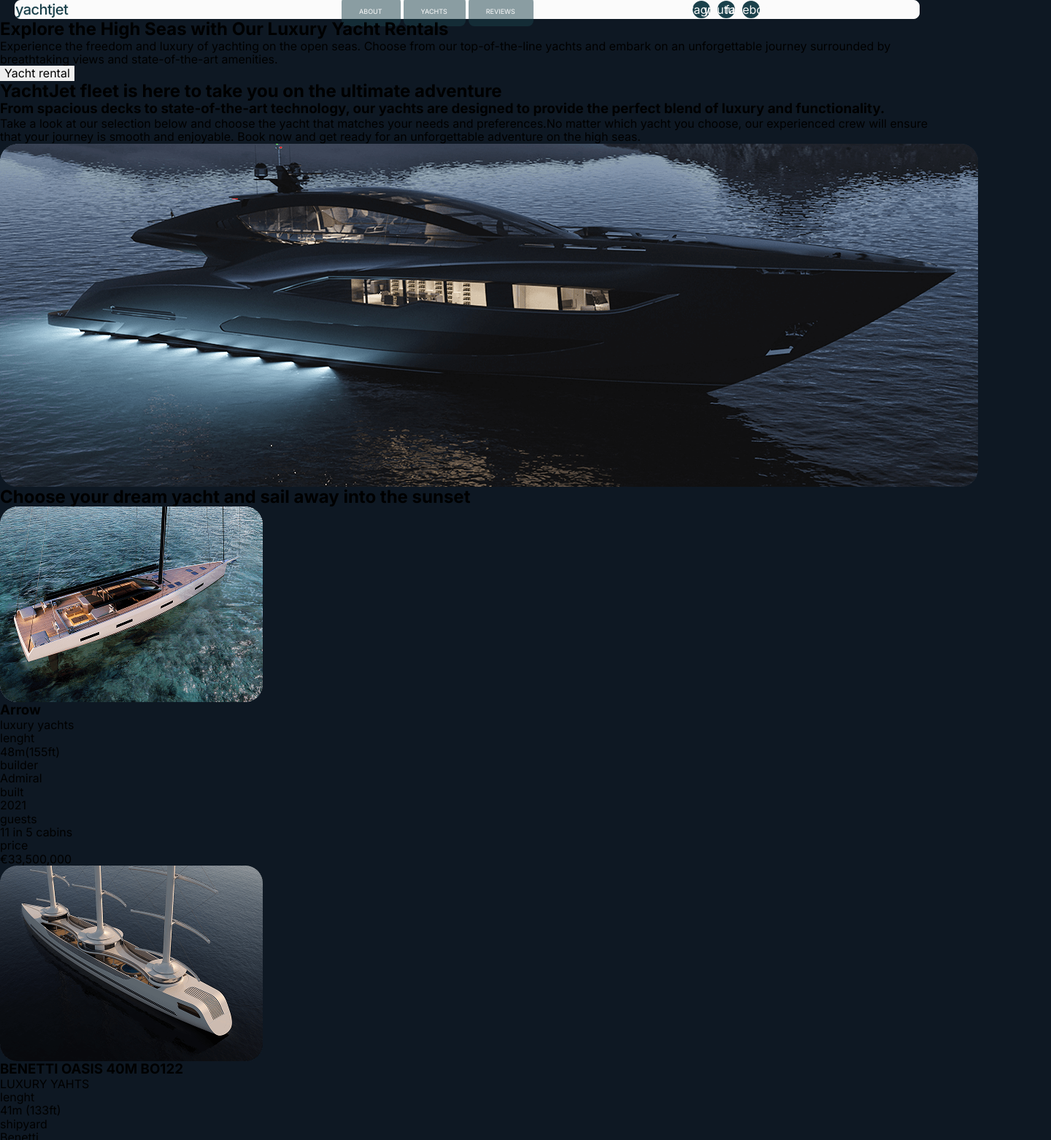
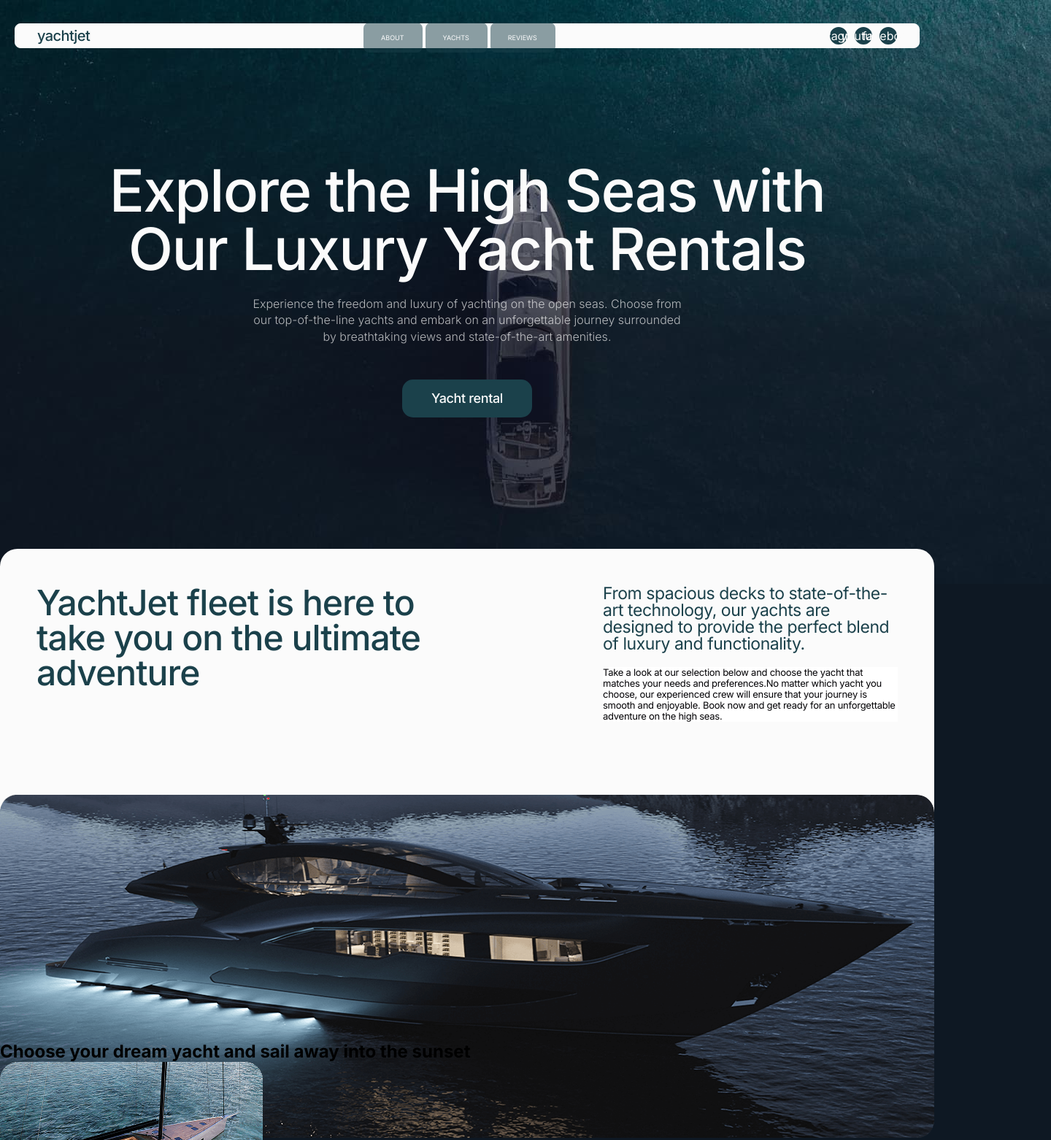
Before and after one commit to Hanna-Oveshkova/YahtJet1, a plain HTML site: page index.html in a window 1280 px wide. Shown: the top 1562 px of the page at 73% size, 1440 px wide, since content can reach past the window. Drawn offline with nearby package versions, Linux system fonts and the light colour scheme.

Commit message:
add section fieet

```diff
--- a/css/styles.css
+++ b/css/styles.css
@@ -35,8 +35,8 @@ img {
   background-color: #fbfbfb;
   border-radius: 8px;
   border: 1px solid #fbfbfb;
-  margin: 0 auto;
-  padding: 4 30px;
+  margin: 32px auto 0;
+  padding: 4px 30px;
 }
 .header-page .container {
   display: flex;
@@ -70,10 +70,14 @@ img {
   text-align: center;
   color: #fbfbfb;
 }
+.nav-list-link:hover,
+.nav-list-link:focus {
+  background-color: #1b414b;
+}
 .header-page-social-list {
   display: flex;
   gap: 10px;
-  margin: auto;
+  margin-left: auto;
 }
 .header-social-list-item {
   width: 24px;
@@ -93,3 +97,118 @@ img {
   width: 24px;
   height: 24px;
 }
+
+.hero {
+  padding-top: 155px;
+  padding-bottom: 180px;
+  max-width: 1001px;
+  margin: 0 auto;
+}
+h1 {
+  font-weight: 500;
+  font-size: 80px;
+
+  /* line-height: 80px; */
+  line-height: 1;
+  letter-spacing: -0.02em;
+  text-align: center;
+  color: #fbfbfb;
+  margin-bottom: 24px;
+}
+.hero-text {
+  font-weight: 300;
+  font-size: 16px;
+
+  /* line-height: 22px; */
+  line-height: 1.4;
+  text-align: center;
+  color: rgba(251, 251, 251, 0.7);
+  margin: 0 202px;
+}
+.hero-button {
+  font-weight: 500;
+  font-size: 18px;
+
+  /* line-height: 20px; */
+  line-height: 1.1;
+  letter-spacing: -0.02em;
+  color: #fbfbfb;
+  border-radius: 15px;
+  padding: 16px 40px;
+  background-color: #1b414b;
+  cursor: pointer;
+  display: block;
+  margin: 0 auto;
+  margin-top: 48px;
+}
+.hero-image {
+  background-image: url(../images/image-background.jpg);
+  background-size: cover;
+  width: 1440px;
+  height: 800px;
+  position: absolute;
+  top: 0;
+  left: 0;
+  z-index: -1;
+}
+.fleet {
+  border-radius: 24px;
+  max-width: 1340px;
+  height: 675px;
+  background-color: #fbfbfb;
+}
+.fleet .container {
+  display: block;
+}
+.fleet-description {
+  display: flex;
+}
+.fleet-title {
+  font-weight: 500;
+  font-size: 48px;
+
+  /* line-height: 48px; */
+  line-height: 1;
+  letter-spacing: -0.02em;
+  color: #1b414b;
+  margin: 0 auto;
+  margin-left: 50px;
+  padding-top: 50px;
+  max-width: 537px;
+  background-color: #fbfbfb;
+}
+.fleet-proposition {
+  display: flex;
+  flex-wrap: wrap;
+  margin: 0 auto;
+  margin-right: 50px;
+  padding-top: 50px;
+  padding-bottom: 100px;
+  max-width: 404px;
+  background-color: #fbfbfb;
+}
+.fleet-title-second {
+  font-weight: 400;
+  font-size: 23px;
+
+  /* line-height: 23px; */
+  line-height: 1;
+  letter-spacing: -0.02em;
+  color: #1b414b;
+  margin-bottom: 20px;
+}
+.fleet-text {
+  font-weight: 400;
+  font-size: 13px;
+
+  /* line-height: 15px; */
+  line-height: 1.15;
+  letter-spacing: -0.02em;
+  color: #040306;
+  background-color: #fff;
+}
+.fleet-photo {
+  border-radius: 0 24px 0 0;
+  width: 100%;
+  height: 470px;
+}
--- a/index.html
+++ b/index.html
@@ -21,6 +21,7 @@
   </head>
 
   <body>
+    <div class="hero-image"></div>
     <header class="header-page">
       <div class="container">
         <!-- (nav>a+ul>li*3>a)+ul>li*3>a -->
@@ -67,29 +68,46 @@
       </div>
     </header>
     <main>
-      <section>
-        <h1>Explore the High Seas with Our Luxury Yacht Rentals</h1>
-        <p>
-          Experience the freedom and luxury of yachting on the open seas. Choose
-          from our top-of-the-line yachts and embark on an unforgettable journey
-          surrounded by breathtaking views and state-of-the-art amenities.
-        </p>
-        <button type="button">Yacht rental</button>
+      <section class="hero">
+        <div class="container">
+          <h1>Explore the High Seas with Our Luxury Yacht Rentals</h1>
+          <p class="hero-text">
+            Experience the freedom and luxury of yachting on the open seas.
+            Choose from our top-of-the-line yachts and embark on an
+            unforgettable journey surrounded by breathtaking views and
+            state-of-the-art amenities.
+          </p>
+          <button class="hero-button" type="button">Yacht rental</button>
+        </div>
       </section>
-      <section>
-        <h2>YachtJet fleet is here to take you on the ultimate adventure</h2>
-        <h3>
-          From spacious decks to state-of-the-art technology, our yachts are
-          designed to provide the perfect blend of luxury and functionality.
-        </h3>
-        <p>
-          Take a look at our selection below and choose the yacht that matches
-          your needs and preferences.No matter which yacht you choose, our
-          experienced crew will ensure that your journey is smooth and
-          enjoyable. Book now and get ready for an unforgettable adventure on
-          the high seas.
-        </p>
-        <img src="./images/yaht-center.png" alt="yacht" width="1340" />
+      <section class="fleet">
+        <div class="container">
+          <div class="fleet-description">
+            <h2 class="fleet-title">
+              YachtJet fleet is here to take you on the ultimate adventure
+            </h2>
+            <div class="fleet-proposition">
+              <h3 class="fleet-title-second">
+                From spacious decks to state-of-the-art technology, our yachts
+                are designed to provide the perfect blend of luxury and
+                functionality.
+              </h3>
+              <p class="fleet-text">
+                Take a look at our selection below and choose the yacht that
+                matches your needs and preferences.No matter which yacht you
+                choose, our experienced crew will ensure that your journey is
+                smooth and enjoyable. Book now and get ready for an
+                unforgettable adventure on the high seas.
+              </p>
+            </div>
+          </div>
+          <img
+            class="fleet-photo"
+            src="./images/yaht-center.png"
+            alt="yacht"
+            width="1340"
+          />
+        </div>
       </section>
       <section>
         <h2>Choose your dream yacht and sail away into the sunset</h2>
@@ -198,6 +216,36 @@
         <img src="./images/rent.jpg" alt="rent yacht" width="768" />
         <h2>Rent a yacht now</h2>
         <button type="button">Send</button>
+        <form class="form-yaht">
+          <label>
+            <input
+              class="input-forma"
+              type="text"
+              name="name"
+              placeholder="Full Name"
+            />
+          </label>
+          <label>
+            <input
+              class="input-forma"
+              type="email"
+              name="email"
+              placeholder="Email"
+            />
+          </label>
+          <label>
+            <input
+              class="input-forma"
+              type="tel"
+              name="tel"
+              placeholder="Phone number"
+            />
+          </label>
+          <label>
+            <textarea class="textarea-form" name="comment" placeholder="Comment"
+          </label>
+          <button type="submit" class=""></button>
+        </form>
       </section>
       <section>
         <h2>
```
Also changed, not shown: images/icons.svg (added), images/image-background.jpg (added), 1 other file.
